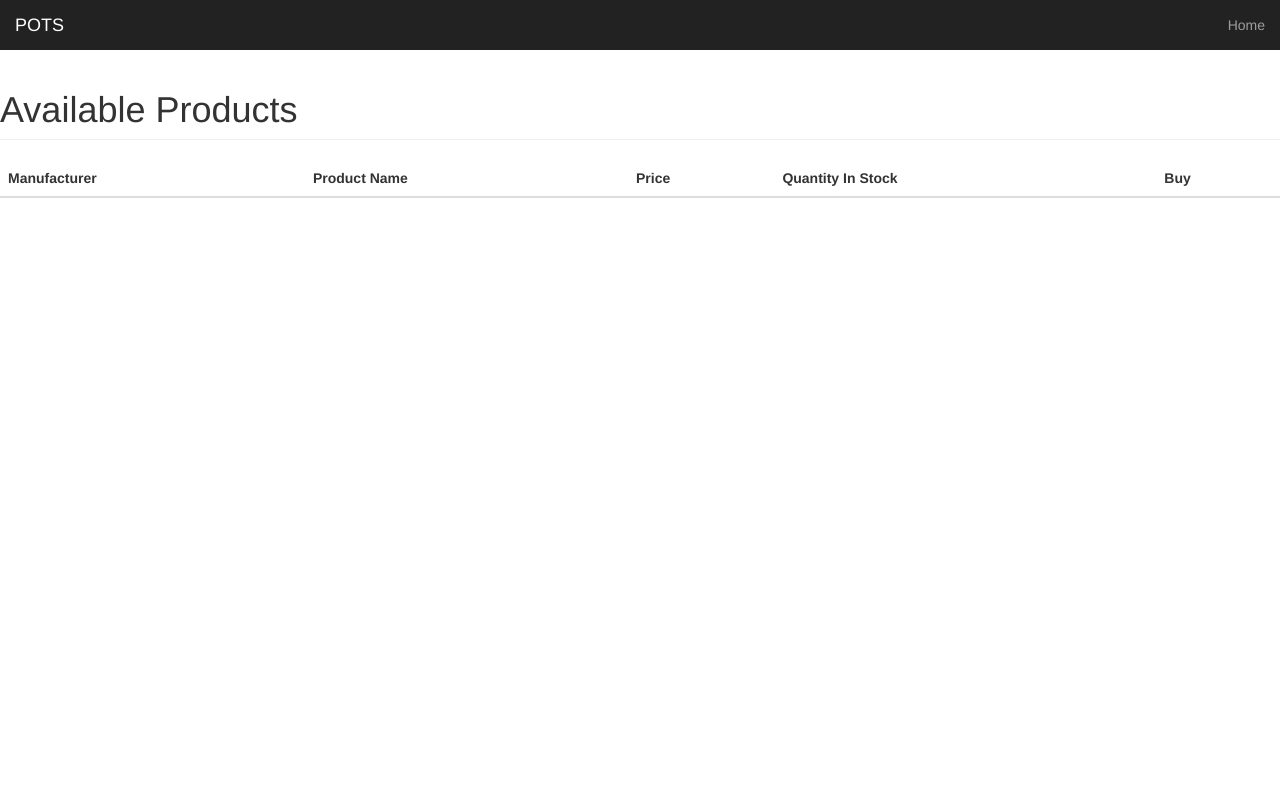
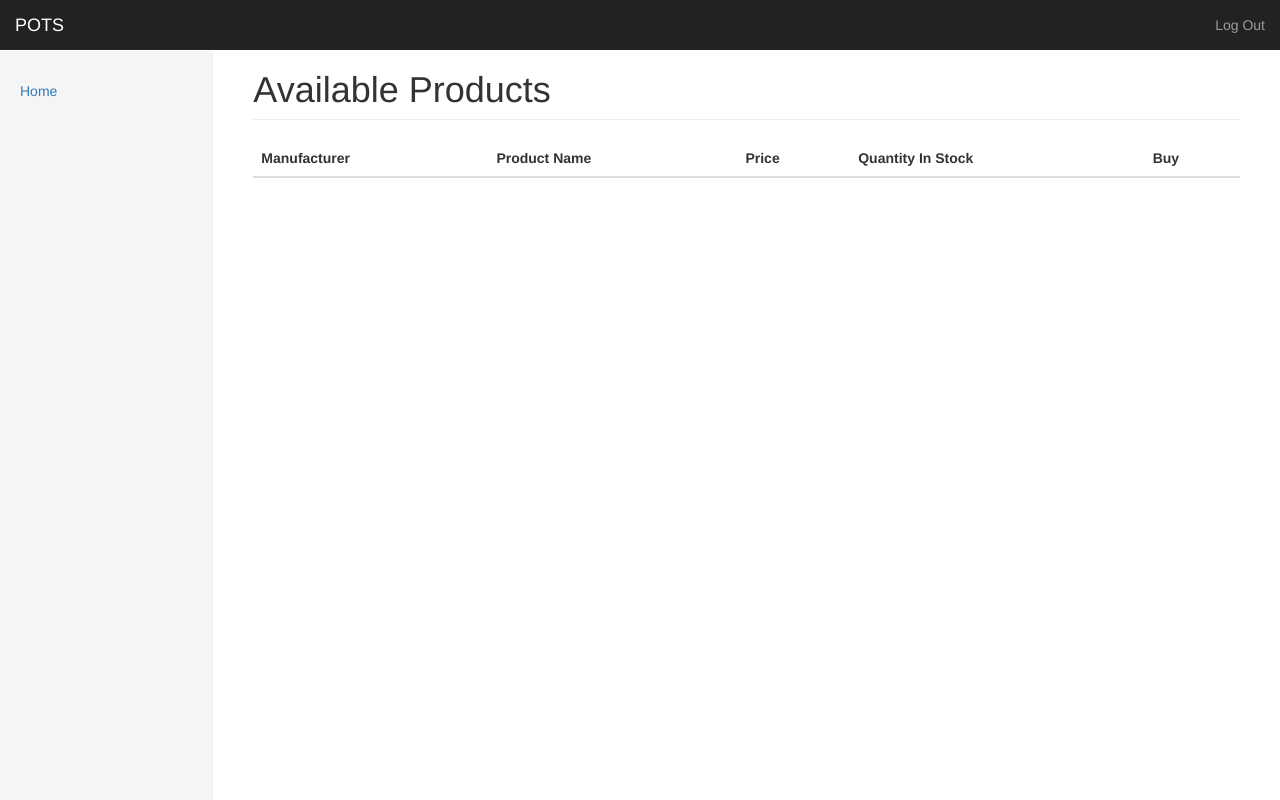
Before and after one commit to WendyKopf/OnlineOrderingSystem, a Python web app: template app/templates/demo_buy.html in a window 1280 px wide. Run offline with Jinja, Linux system fonts and the light colour scheme; the template is opened without the code that fills it, so the values that code supplies are empty.

Commit message:
Add side navbar to UI

```diff
--- a/app/templates/base.html
+++ b/app/templates/base.html
@@ -30,14 +30,24 @@
         </div>
         <div id="navbar" class="navbar-collapse collapse">
           <ul class="nav navbar-nav navbar-right">
-            <!-- All users get a home button -->
-            <li><a href="/">Home</a></li>
+            <!-- All users get a logout button -->
+            <li><a href="/logout/">Log Out</a></li>
 
             {# BEGIN Conditional navbar buttons #}
             {# END   Conditional navbar buttons #}
         </div> <!-- id="navbar" -->
       </div>
     </nav>
+
+    <div class="container-fluid">
+      <div class="row">
+        <div class="col-sm-3 col-md-2 sidebar">
+          <ul class="nav nav-sidebar">
+            <li><a href="/">Home</a></li>
+          </ul>
+        </div>
+      </div>
+    </div>
 
     {% with messages = get_flashed_messages() %}
     {% for msg in messages %}
@@ -47,8 +57,10 @@
       </div>
     {% endfor %}
     {% endwith %}
+      <div class="col-sm-9 col-sm-offset-3 col-md-10 col-md-offset-2 main">
     {% block content %}
     {% endblock %}
+      </div>
 
     <!-- Pull in Bootstrap last -->
     <script src="/static/js/bootstrap.min.js"></script>
```
